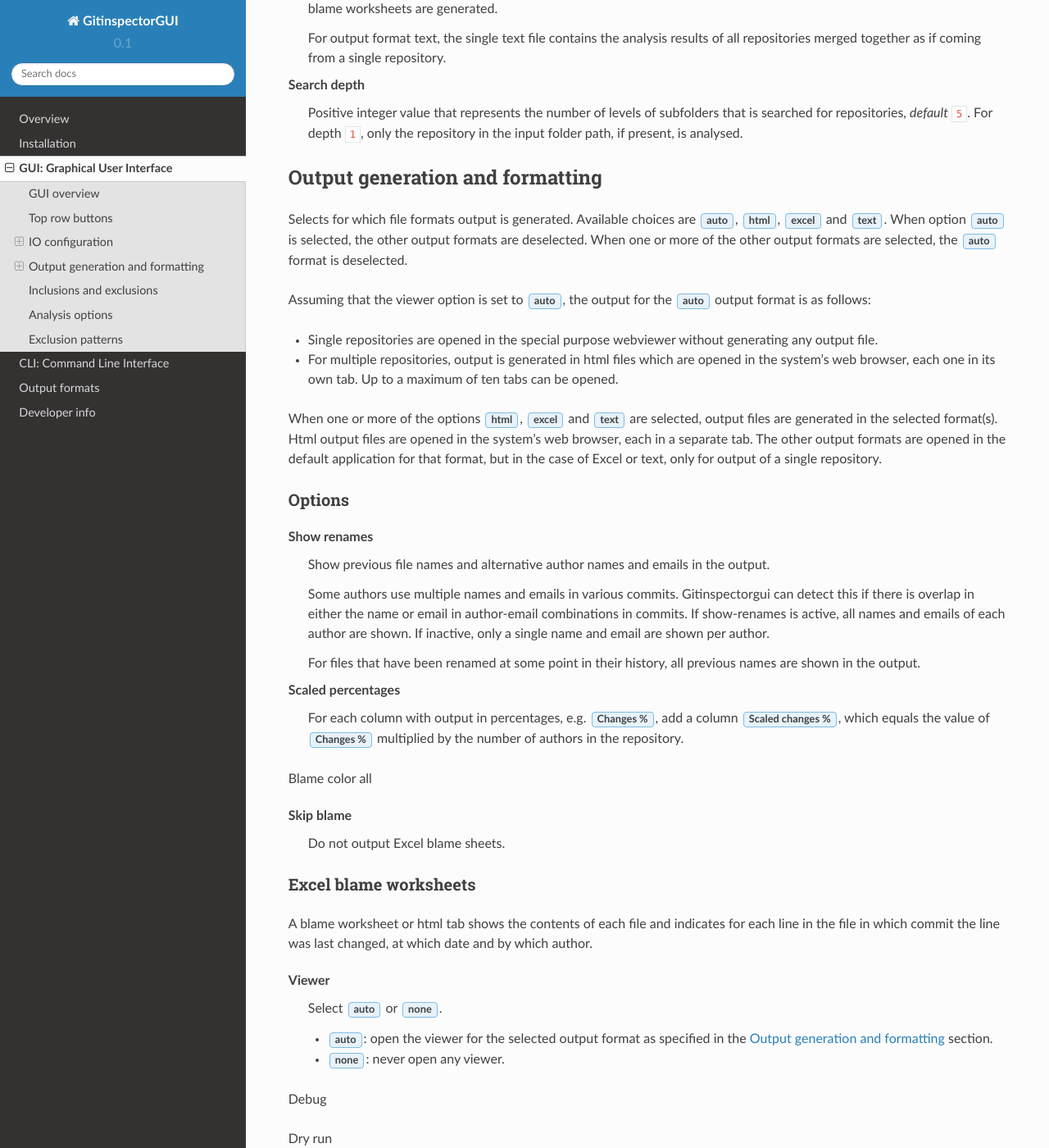
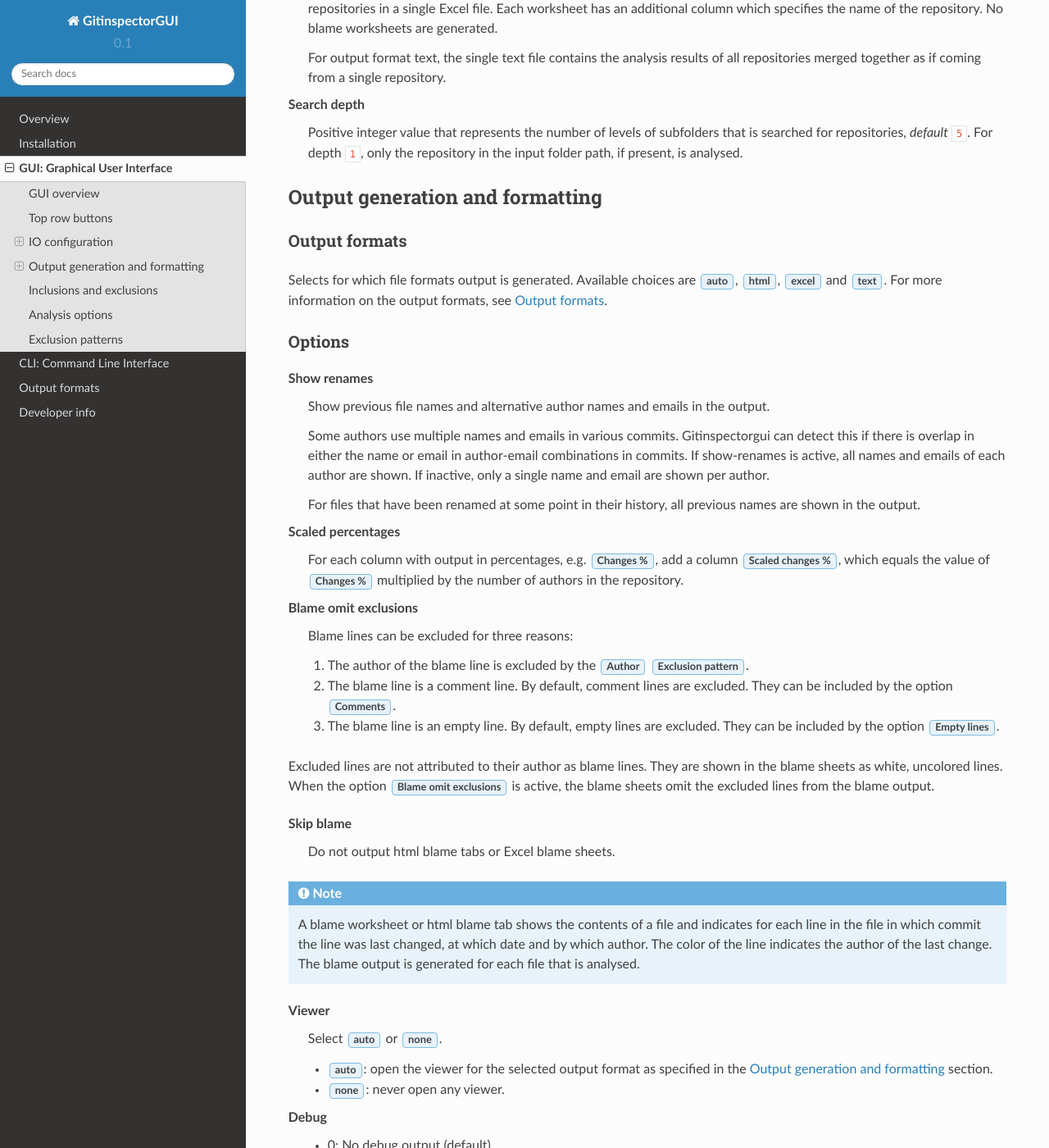
Before and after one commit to davbeek/gitinspectorgui-rtd, a Sphinx documentation site: the page built from docs/source/gui.rst, in a window 1280 px wide and 1400 px high, scrolled down 3862 px. Shown: the whole window at 82% size. Built offline with Sphinx 7.4.7 and the Read the Docs theme 2.0.0, drawn with Linux system fonts in a browser that asks for light colours; some of the changed text lies outside the part shown.

Commit message:
Finish gui.rst documentation file

```diff
--- a/docs/source/gui.rst
+++ b/docs/source/gui.rst
@@ -26,7 +26,8 @@
   Clear the console, the textual output box at the bottom.
 
 Save
-  Save all settings specified in the GUI to the currently active settings file.
+  Save all settings specified in the GUI to the currently active settings file,
+  as is shown on the last line of the console in the figure of the GUI window.
 
 Save As
   Save the settings specified in the GUI to a file. This file becomes the
@@ -146,29 +147,13 @@
 
 Output generation and formatting
 --------------------------------
+Output formats
+^^^^^^^^^^^^^^
 Selects for which file formats output is generated. Available choices are
-:guilabel:`auto`, :guilabel:`html`, :guilabel:`excel` and :guilabel:`text`. When
-option :guilabel:`auto` is selected, the other output formats are deselected.
-When one or more of the other output formats are selected, the :guilabel:`auto`
-format is deselected.
+:guilabel:`auto`, :guilabel:`html`, :guilabel:`excel` and :guilabel:`text`. For
+more information on the output formats, see :doc:`output-formats`.
 
-Assuming that the viewer option is set to :guilabel:`auto`, the output for the
-:guilabel:`auto` output format is as follows:
-
-- Single repositories are opened in the special purpose webviewer without
-  generating any output file.
-
-- For multiple repositories, output is generated in html files which are opened
-  in the system's web browser, each one in its own tab. Up to a maximum of ten
-  tabs can be opened.
-
-When one or more of the options :guilabel:`html`, :guilabel:`excel` and
-:guilabel:`text` are selected, output files are generated in the selected
-format(s). Html output files are opened in the system's web browser, each in a
-separate tab. The other output formats are opened in the default application for
-that format, but in the case of Excel or text, only for output of a single
-repository.
-
+.. _blame-sheets-gui:
 
 Options
 ^^^^^^^
@@ -190,20 +175,32 @@
   column :guilabel:`Scaled changes %`, which equals the value of
   :guilabel:`Changes %` multiplied by the number of authors in the repository.
 
-Blame color all
+Blame omit exclusions
+  Blame lines can be excluded for three reasons:
+
+  1. The author of the blame line is excluded by the :guilabel:`Author`
+     :guilabel:`Exclusion pattern`.
+  2. The blame line is a comment line. By default, comment lines are excluded.
+     They can be included by the option :guilabel:`Comments`.
+  3. The blame line is an empty line. By default, empty lines are excluded. They
+     can be included by the option :guilabel:`Empty lines`.
+
+Excluded lines are not attributed to their author as blame lines. They are shown
+in the blame sheets as white, uncolored lines. When the option :guilabel:`Blame
+omit exclusions` is active, the blame sheets omit the excluded lines from the
+blame output.
 
 
 Skip blame
-  Do not output Excel blame sheets.
+  Do not output html blame tabs or Excel blame sheets.
 
+.. note::
 
-.. _blame-sheets-gui:
+  A blame worksheet or html blame tab shows the contents of a file and indicates
+  for each line in the file in which commit the line was last changed, at which
+  date and by which author. The color of the line indicates the author of the
+  last change. The blame output is generated for each file that is analysed.
 
-Excel blame worksheets
-^^^^^^^^^^^^^^^^^^^^^^
-A blame worksheet or html tab shows the contents of each file and indicates for
-each line in the file in which commit the line was last changed, at which date
-and by which author.
 
 Viewer
   Select :guilabel:`auto` or :guilabel:`none`.
@@ -214,8 +211,19 @@
   * :guilabel:`none`: never open any viewer.
 
 Debug
+  - 0: No debug output (default).
+  - 1: Show debug output in the console. Corresponds to the ``-v`` option
+    in the CLI.
+  - 2: Show more detailed debug output in the console. Corresponds to the
+    ``-vv`` option in the CLI.
+
 
 Dry run
+  - 0: Normal analysis and output (default).
+  - 1: Perform all required analysis and show the output in the console, but do
+    not write any output files and do not open any viewers.
+  - 2: Do not perform any analysis and do not produce any file or viewer output,
+    but do print output lines to the console.
 
 List extensions
   Output a list of file extensions used in the current branch of the
@@ -297,7 +305,7 @@
 
   The default is not to include whole line comments, which means that such lines
   are not attributed to any author and are shown in the blame sheets as white.
-  Whole line coments are not counted in the Lines column of the statistics
+  Whole line comments are not counted in the Lines column of the statistics
   output, potentially causing the sum of the Lines column to be less than the
   total number of lines in the file.
 
```
Also changed, not shown: docs/source/output-formats.rst (+16 -7 lines).
